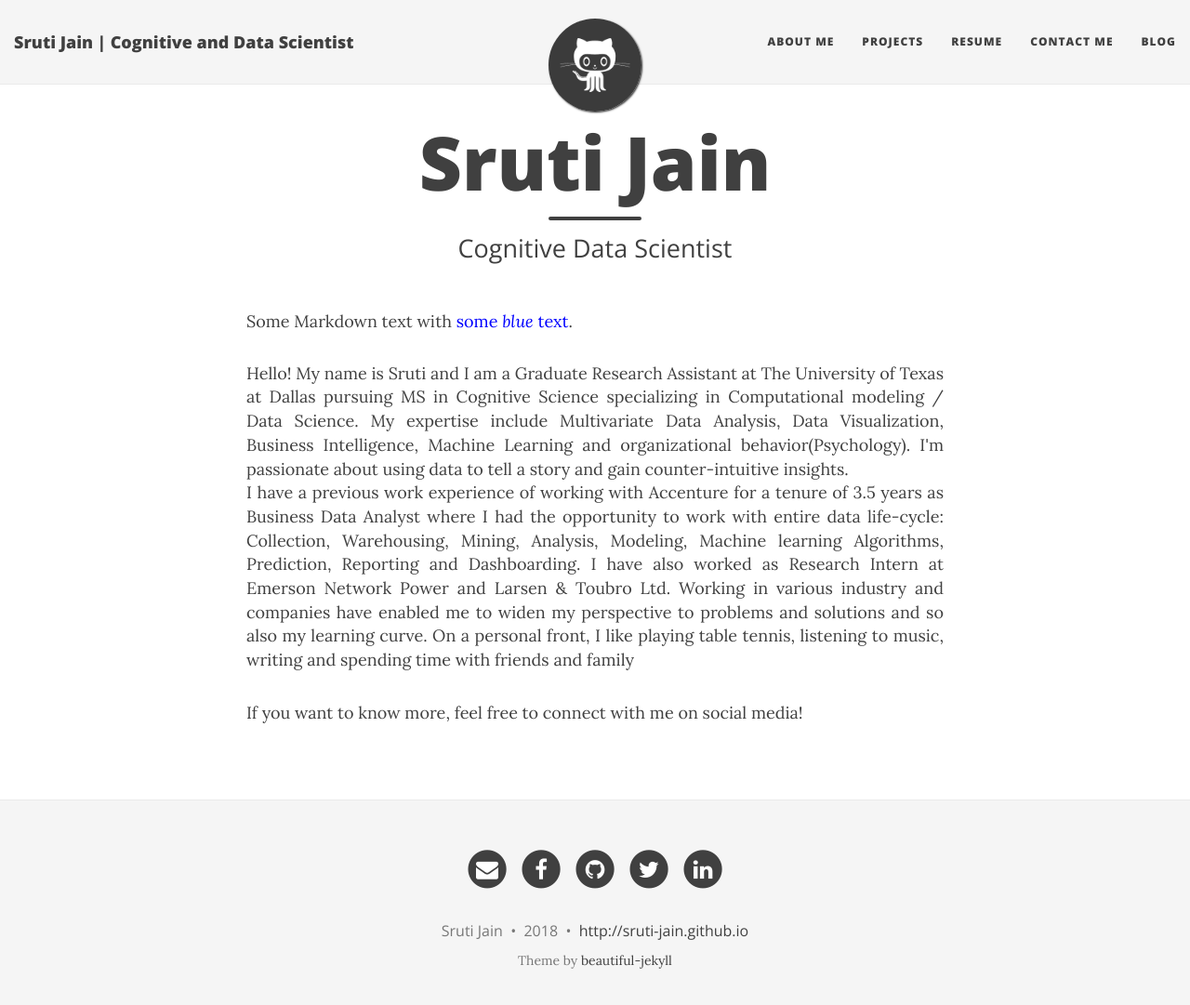
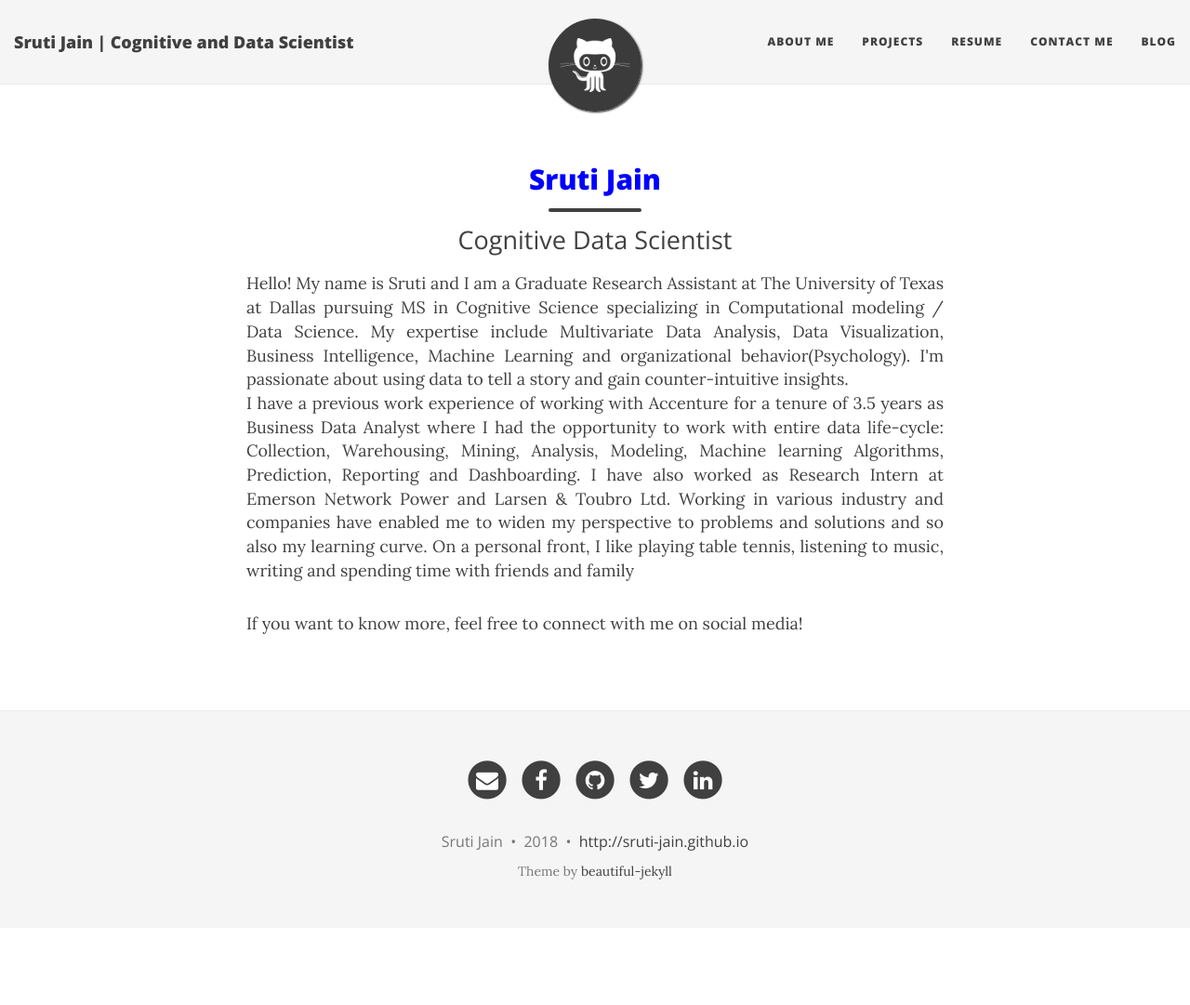
Before and after one commit to sruti-jain/sruti-jain.github.io, a Jekyll site: the page built from aboutme.md, in a window 1280 px wide and 1094 px high. Shown: the top 1081 px of the window at 93% size. Built offline with Jekyll 4.4.1, drawn with Linux system fonts in a browser that asks for light colours; nearby versions of some CDN libraries.

Commit message:
Update aboutme.md

```diff
--- a/aboutme.md
+++ b/aboutme.md
@@ -1,10 +1,8 @@
 ---
 layout: page
-title: Sruti Jain
+title: <h2 style="color:blue"> Sruti Jain </h2>
 subtitle: Cognitive Data Scientist
 ---
-
-<p>Some Markdown text with <span style="color:blue">some <em>blue</em> text</span>.</p>
 
 <div style="text-align: justify">
 Hello! My name is Sruti and I am a Graduate Research Assistant at The University of Texas at Dallas pursuing MS in Cognitive Science specializing in Computational modeling / Data Science. My expertise include Multivariate Data Analysis, Data Visualization, Business Intelligence, Machine Learning and organizational behavior(Psychology). I'm passionate about using data to tell a story and gain counter-intuitive insights. </div>
```
